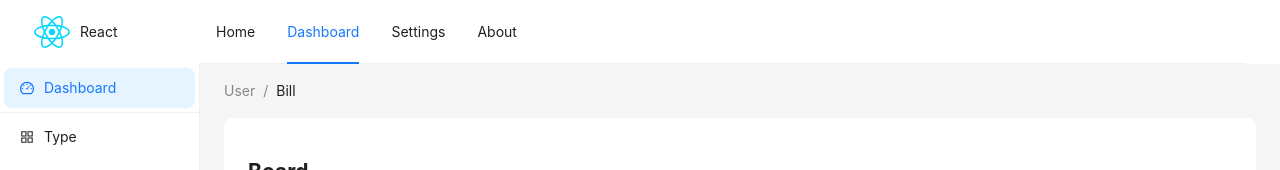
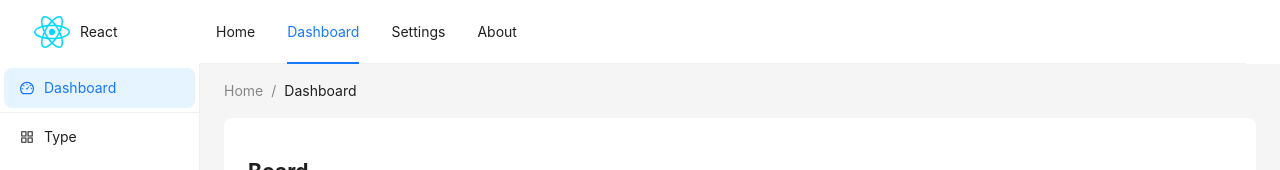
Before and after one commit to cworld1/novel-analysis, a React (Vite) app in the folder web/: page /board in a window 1280 px wide. Shown: the top 170 px of the page. Built offline with nearby package versions, Linux system fonts and the light colour scheme; no server answers.

Commit message:
feat(web): :sparkles: update breadcrumb to current items

```diff
--- a/web/src/App.tsx
+++ b/web/src/App.tsx
@@ -4,7 +4,7 @@ import { BrowserRouter as Router } from "react-router-dom";
 import { FloatButton, Layout, theme } from "antd";
 // Components
 import TopAppBar from "./components/TopAppBar";
-import RouteContents from "./components/Routes";
+import { RouteContent } from "./components/Routes";
 import { ReloadOutlined } from "@ant-design/icons";
 
 const { Header } = Layout;
@@ -34,7 +34,7 @@ const App: React.FC = () => {
         </Header>
         {/* Contents */}
         <div style={{ marginTop: 64 }}>
-          <RouteContents />
+          <RouteContent />
         </div>
       </Layout>
       <FloatButton.Group shape="circle" style={{ right: 24 }}>
--- a/web/src/components/Routes.tsx
+++ b/web/src/components/Routes.tsx
@@ -1,5 +1,5 @@
 import React from "react";
-import { Route, Routes } from "react-router-dom";
+import { Route, Routes, useLocation } from "react-router-dom";
 // Pages
 import HomePage from "../pages/Home";
 import BoardPage from "../pages/Board";
@@ -9,7 +9,7 @@ import SettingsPage from "../pages/CommonSettings";
 import AboutPage from "../pages/CommonAbout";
 import BoardTypePage from "../pages/BoardType";
 
-const RouteContents: React.FC = () => {
+export const RouteContent: React.FC = () => {
   return (
     <Routes>
       <Route path="/" element={<HomePage />} />
@@ -26,4 +26,36 @@ const RouteContents: React.FC = () => {
   );
 };
 
-export default RouteContents;
+export const routeMapping: { [key: string]: string } = {
+  home: "Home",
+  board: "Dashboard",
+  type: "Type",
+  settings: "Settings",
+  about: "About",
+};
+
+export const routeItems = (): { title: string | JSX.Element }[] => {
+  const location = useLocation();
+
+  const paths = location.pathname.split("/").filter(Boolean);
+
+  const items = ["home", ...paths]
+    .map((path, index) => {
+      const title = routeMapping[path];
+      if (!title) {
+        return undefined;
+      }
+
+      if (path === "home") {
+        return { title: <a href="/">{title}</a> };
+      } else if (index < paths.length) {
+        const href = "/" + paths.slice(0, index).join("/");
+        return { title: <a href={href}>{title}</a> };
+      } else {
+        return { title: title };
+      }
+    })
+    .filter(Boolean);
+
+  return items as { title: string | JSX.Element }[];
+};
--- a/web/src/pages/Board.tsx
+++ b/web/src/pages/Board.tsx
@@ -1,8 +1,10 @@
 import React, { useState } from "react";
+import { Outlet } from "react-router-dom";
+// Antd
 import { Breadcrumb, Layout, theme } from "antd";
 // Components
 import Sidebar from "../components/Sidebar";
-import { Outlet } from "react-router-dom";
+import { routeItems } from "../components/Routes";
 
 const { Sider, Content, Footer } = Layout;
 
@@ -40,10 +42,10 @@ const BoardPage: React.FC = () => {
         }}
       >
         {/* Breadcrumb */}
-        <Breadcrumb style={{ margin: "16px 0" }}>
-          <Breadcrumb.Item>User</Breadcrumb.Item>
-          <Breadcrumb.Item>Bill</Breadcrumb.Item>
-        </Breadcrumb>
+        <Breadcrumb
+          style={{ margin: "16px 0" }}
+          items={routeItems()}
+        ></Breadcrumb>
         <Content
           style={{
             background: colorBgContainer,
--- a/web/src/pages/Common.tsx
+++ b/web/src/pages/Common.tsx
@@ -1,5 +1,8 @@
 import React from "react";
+// Antd
 import { Breadcrumb, Layout, theme } from "antd";
+// Components
+import { routeItems } from "../components/Routes";
 
 const { Content, Footer } = Layout;
 
@@ -16,11 +19,7 @@ const CommonPage: React.FC<CommonPageProps> = ({ PageContent }) => {
     <Layout className="site-layout">
       {/* Content */}
       <Layout style={{ padding: "0 48px" }}>
-        <Breadcrumb style={{ margin: "16px 0" }}>
-          <Breadcrumb.Item>Home</Breadcrumb.Item>
-          <Breadcrumb.Item>List</Breadcrumb.Item>
-          <Breadcrumb.Item>App</Breadcrumb.Item>
-        </Breadcrumb>
+        <Breadcrumb style={{ margin: "16px 0" }} items={routeItems()} />
         <Content
           style={{
             background: colorBgContainer,
```
